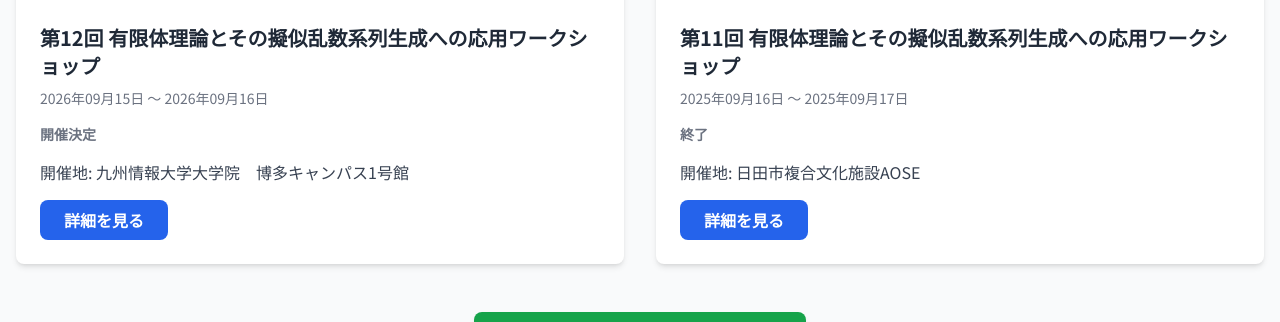
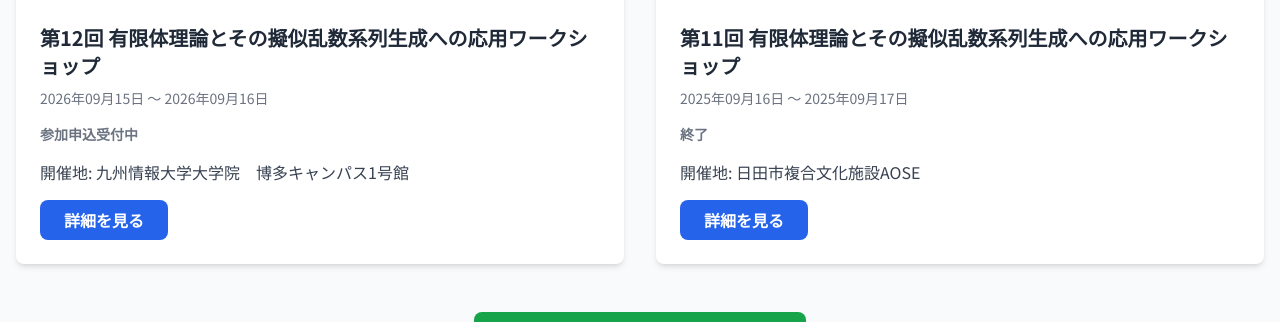
Before and after one commit to FFTPRS/WS, a Jekyll site: the page built from index.md, in a window 1280 px wide. Shown: the part 492-814 px from the top of the page. Built offline with Jekyll 4.4.1, drawn with Linux system fonts in a browser that asks for light colours; nearby versions of some CDN libraries.

Commit message:
第12回のステータスを '参加申込受付中' へ変更

```diff
--- a/_data/workshops.yml
+++ b/_data/workshops.yml
@@ -2,7 +2,7 @@
   start_date: 2026-09-15
   end_date: 2026-09-16
   url: "/pages/workshop12/"
-  status: "開催決定"
+  status: "参加申込受付中"
   location: "九州情報大学大学院　博多キャンパス1号館"
 
 - title: "第11回 有限体理論とその擬似乱数系列生成への応用ワークショップ"
```
